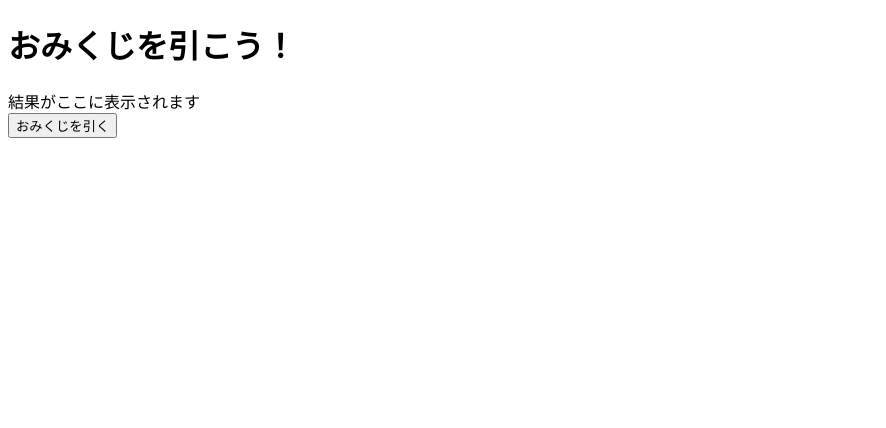
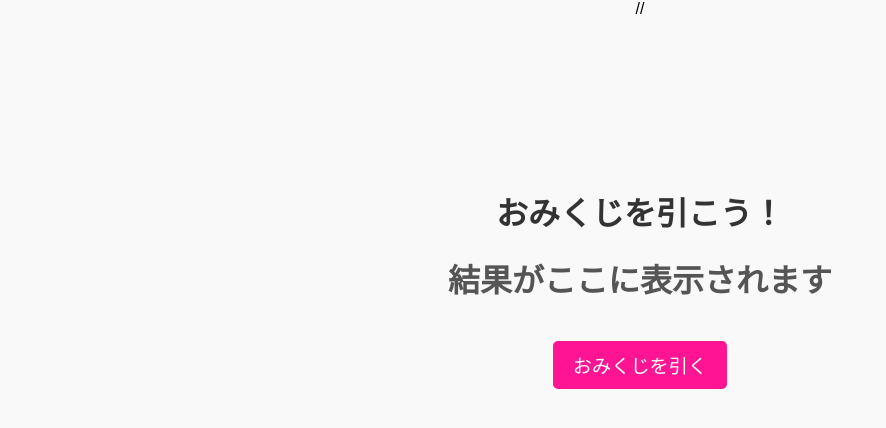
Before and after one commit to yumina343/test, a plain HTML site: page index.HTML in a window 1280 px wide. Shown: the whole page, without its empty margins (0-886 px from the left). Drawn offline with Linux system fonts and the light colour scheme.

Commit message:
Update index.HTML

```diff
--- a/index.HTML
+++ b/index.HTML
@@ -4,7 +4,8 @@
   <meta charset="UTF-8">
   <meta name="viewport" content="width=device-width, initial-scale=1.0">
   <title>おみくじアプリ</title>
-  <link rel="stylesheet" href="styles.css">
+  // <link rel="stylesheet" href="styles.css">
+  <link rel="stylesheet" href="style.css">
   <link rel="manifest" href="manifest.json">
   <meta name="theme-color" content="#ff1493">
 </head>
```
